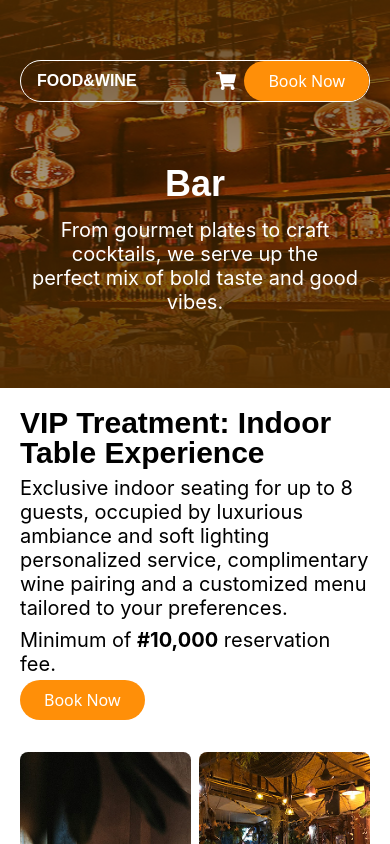
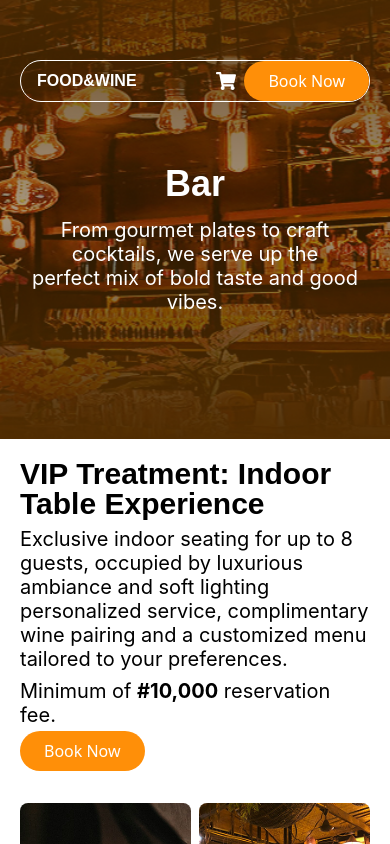
Before and after one commit to Haywhai1/food-wine2, a React (Vite) app in the folder frontend/: page /bar in a window 390 px wide. Shown: the top 844 px of the page. Built offline with nearby package versions, Linux system fonts and the light colour scheme; a web font is replaced by a local one.

Commit message:
customer review done

```diff
--- a/frontend/src/pages/homelayout/hero/index.jsx
+++ b/frontend/src/pages/homelayout/hero/index.jsx
@@ -37,12 +37,20 @@ const Hero = ({
   }, []);
 
   return (
-    <div className={`w-full ${fullHeight ? "h-screen" : "min-h-[46vh] md:min-h-[52vh]"} relative`}>
-      <img
+    <div className={`w-full flex flex-col justify-between`}
+    style={{
+      minHeight: fullHeight ? "100vh" : "52vh",
+      backgroundImage: `url(${backgroundImage})`, // Ensure this is correctly formatted
+      backgroundSize: "cover",
+      backgroundPosition: "center",
+      // backgroundAttachment: "fixed", // Optional for parallax effect
+      color: "white",
+    }}>
+      {/* <img
         className="absolute top-0 left-0 h-full w-full object-cover"
         src={backgroundImage}
         alt="hero background"
-      />
+      /> */}
 
       <div className="w-full absolute top-0 h-full flex flex-col text-white">
         <div className="m-10 mt-15 ml-5 mr-5 md:mr-20 md:ml-20 items-center justify-between flex border-[0.8px] rounded-full">
--- a/frontend/src/pages/homelayout/popularDishes/index.jsx
+++ b/frontend/src/pages/homelayout/popularDishes/index.jsx
@@ -80,7 +80,7 @@ const PopularDishes = () => {
             className="overflow-x-auto sm:overflow-visible scroll-smooth snap-x snap-mandatory"
             ref={scrollRef}
           >
-            <ul className="flex flex-nowrap sm:flex-wrap gap-6 md:gap-4 md:pt-10 pt-6 md:p-14 px-4 justify-start sm:justify-around md:justify-between">
+            <ul className="flex flex-nowrap sm:flex-wrap gap-4  md:pt-10 pt-6 md:p-14 px-4 justify-start sm:justify-around md:justify-between">
               {menu.slice(0, 4).map((menuItem, index) => (
                 <li
                   key={index}
```
